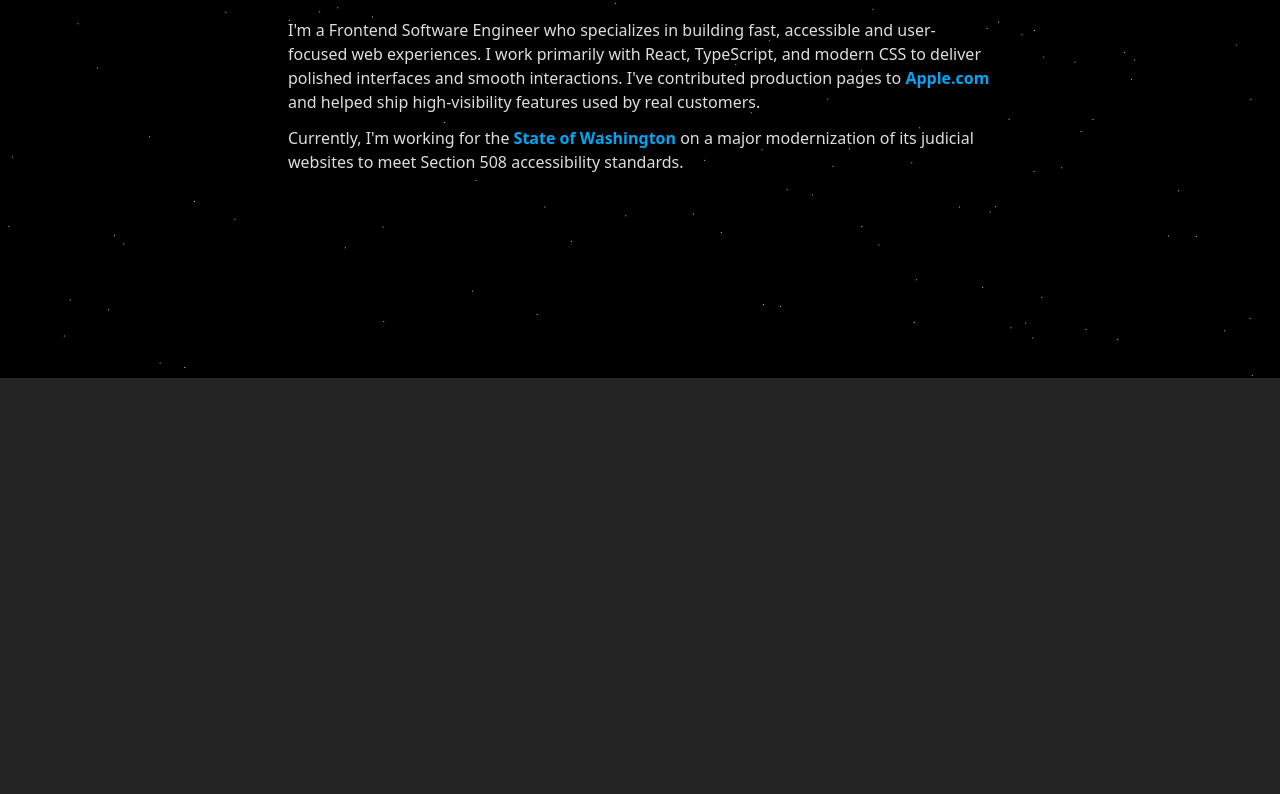
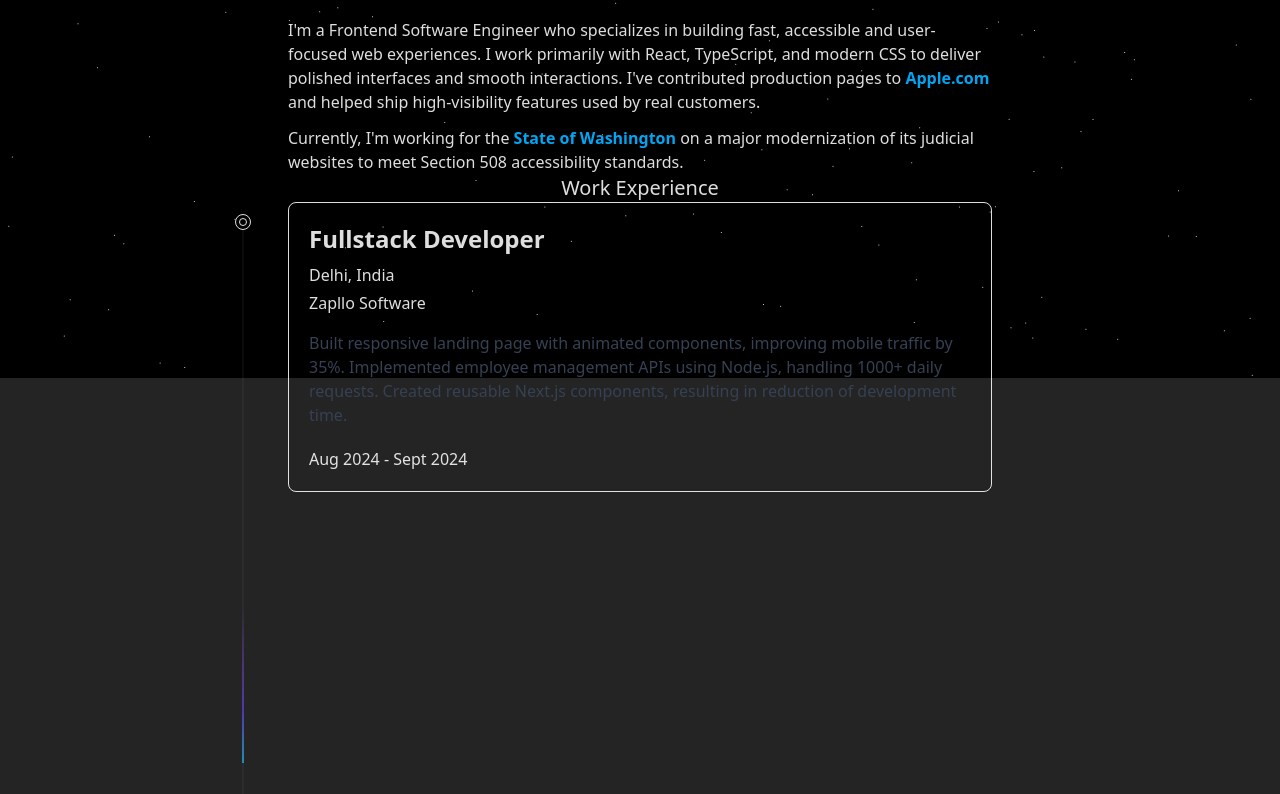
Before and after one commit to zowieerickson/portfolio, a React (Vite) app: page / in a window 1280 px wide. Shown: the part 422-1216 px from the top of the page. Before the commit the page ends 800 px from the top, so only its background shows below. Built offline with nearby package versions, Linux system fonts and the light colour scheme; no server answers.

Commit message:
add work experience section

```diff
--- a/src/App.tsx
+++ b/src/App.tsx
@@ -3,6 +3,7 @@ import Navbar from "./components/Navbar/Navbar";
 import Map from "./components/Map/Map";
 import Headshot from "./components/Headshot/Headshot";
 import { ParticlesComponent } from "./components/Particles.tsx";
+import WorkExperience from "./components/WorkExperience/WorkExperience.tsx";
 
 function App() {
   return (
@@ -84,6 +85,7 @@ function App() {
             508 accessibility standards.
           </p>
         </div>
+        <WorkExperience />
       </main>
     </>
   );
--- /dev/null
+++ b/src/components/WorkExperience/WorkExperience.tsx
@@ -0,0 +1,79 @@
+export default function WorkExperience({
+  position,
+  company,
+  location,
+  description,
+  dates,
+}) {
+  return (
+    <section>
+      <h3 className="text-center text-xl font-medium">Work Experience</h3>
+      <div className="relative w-full max-w-4xl mx-auto h-full sm:flex hidden">
+        <div className="absolute -left-4 md:-left-20 top-3">
+          <div
+            className="ml-[27px] h-4 w-4 rounded-full border border-netural-200 shadow-sm flex items-center justify-center"
+            style={{ boxShadow: "rgba(0, 0, 0, 0.24) 0px 3px 8px" }}
+          >
+            <div
+              className="h-2 w-2  rounded-full border border-neutral-300 bg-white"
+              style={{
+                backgroundColor: "var(--emerald-500)",
+                borderColor: "var(--emerald-600)",
+              }}
+            ></div>
+          </div>
+          <svg
+            viewBox="0 0 20 1352"
+            width="20"
+            height="1352"
+            className=" ml-4 block"
+            aria-hidden="true"
+          >
+            <path
+              d="M 1 0V -36 l 18 24 V 1081.6000000000001 l -18 24V 1352"
+              fill="none"
+              stroke="#9091A0"
+              stroke-opacity="0.16"
+            ></path>
+            <path
+              d="M 1 0V -36 l 18 24 V 1081.6000000000001 l -18 24V 1352"
+              fill="none"
+              stroke="url(#gradient)"
+              stroke-width="1.25"
+              className="motion-reduce:hidden"
+            ></path>
+            <defs>
+              <linearGradient
+                id="gradient"
+                gradientUnits="userSpaceOnUse"
+                x1="0"
+                x2="0"
+                y1="533.3145340236687"
+                y2="377.25813609467457"
+              >
+                <stop stop-color="#18CCFC" stop-opacity="0"></stop>
+                <stop stop-color="#18CCFC"></stop>
+                <stop offset="0.325" stop-color="#6344F5"></stop>
+                <stop offset="1" stop-color="#AE48FF" stop-opacity="0"></stop>
+              </linearGradient>
+            </defs>
+          </svg>
+        </div>
+        <div className=" p-5 w-full border rounded-lg">
+          <h1 className="font-semibold text-2xl capitalize">
+            Fullstack Developer
+          </h1>
+          <p className="font-normal mt-2">Delhi, India</p>
+          <p className="font-normal mt-1">Zapllo Software</p>
+          <p className="mt-4 font-normal text-gray-700 dark:text-white/75">
+            Built responsive landing page with animated components, improving
+            mobile traffic by 35%. Implemented employee management APIs using
+            Node.js, handling 1000+ daily requests. Created reusable Next.js
+            components, resulting in reduction of development time.
+          </p>
+          <p className="font-normal mt-5">Aug 2024 - Sept 2024</p>
+        </div>
+      </div>
+    </section>
+  );
+}
```
